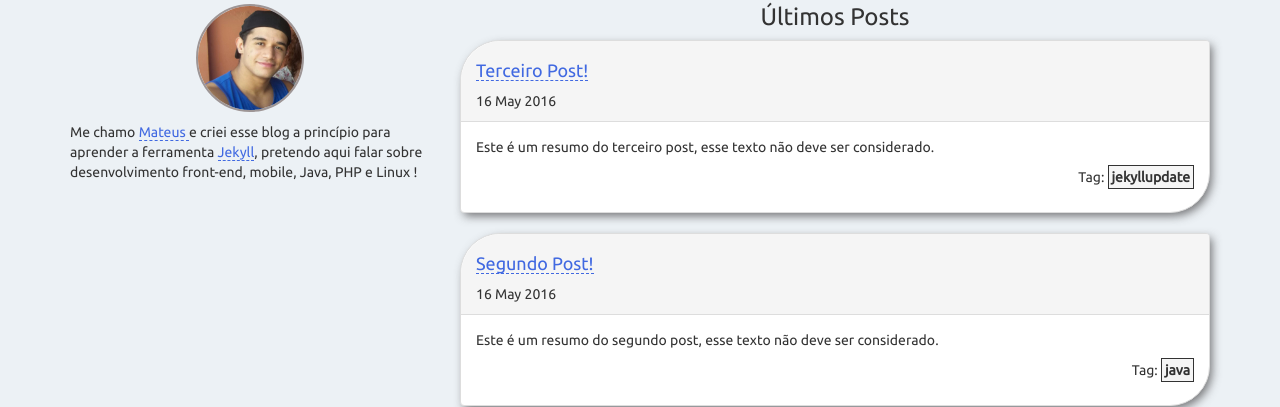
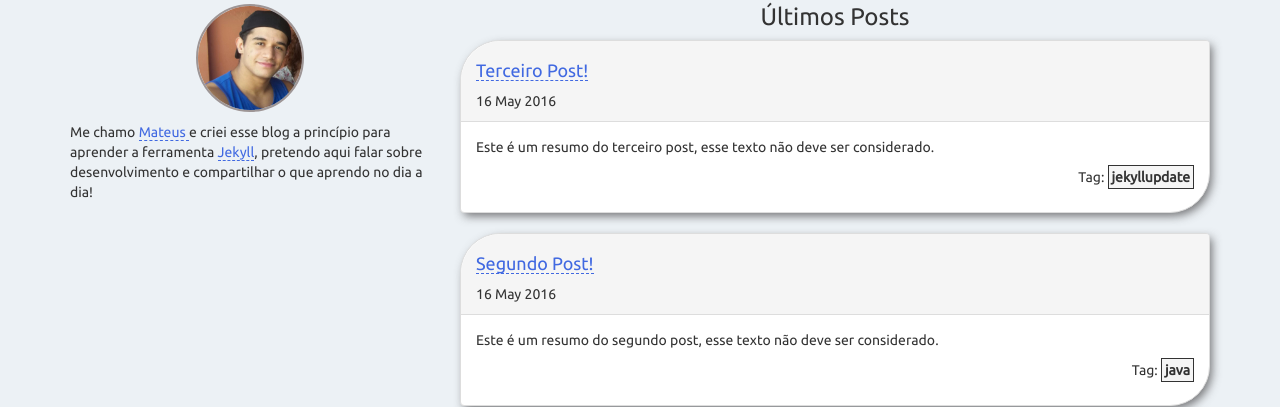
Before and after one commit to mateusduraes/mateusduraes.github.io, a Jekyll site: the page built from index.html, in a window 1280 px wide and 1305 px high. Shown: the part 387-794 px from the top of the window. Built offline with Jekyll 4.4.1, drawn with Linux system fonts in a browser that asks for light colours.

Commit message:
Alterando texto de apresentação

```diff
--- a/index.html
+++ b/index.html
@@ -12,7 +12,7 @@ pagina: home
             <a href="/sobre.html"><img src="imgs/me.jpg" class="text-center" id="me"></a>
           </figure>
         </h1>
-        <p>Me chamo <a href="/sobre.html"> Mateus </a> e criei esse blog a princípio para aprender a ferramenta <a href="https://jekyllrb.com/" target="_blank"> Jekyll</a>, pretendo aqui falar sobre desenvolvimento front-end, mobile, Java, PHP e Linux !</p>
+        <p>Me chamo <a href="/sobre.html"> Mateus </a> e criei esse blog a princípio para aprender a ferramenta <a href="https://jekyllrb.com/" target="_blank"> Jekyll</a>, pretendo aqui falar sobre desenvolvimento e compartilhar o que aprendo no dia a dia!</p>
       </div>
 
       <div class="col-xs-12 col-sm-8">
```
